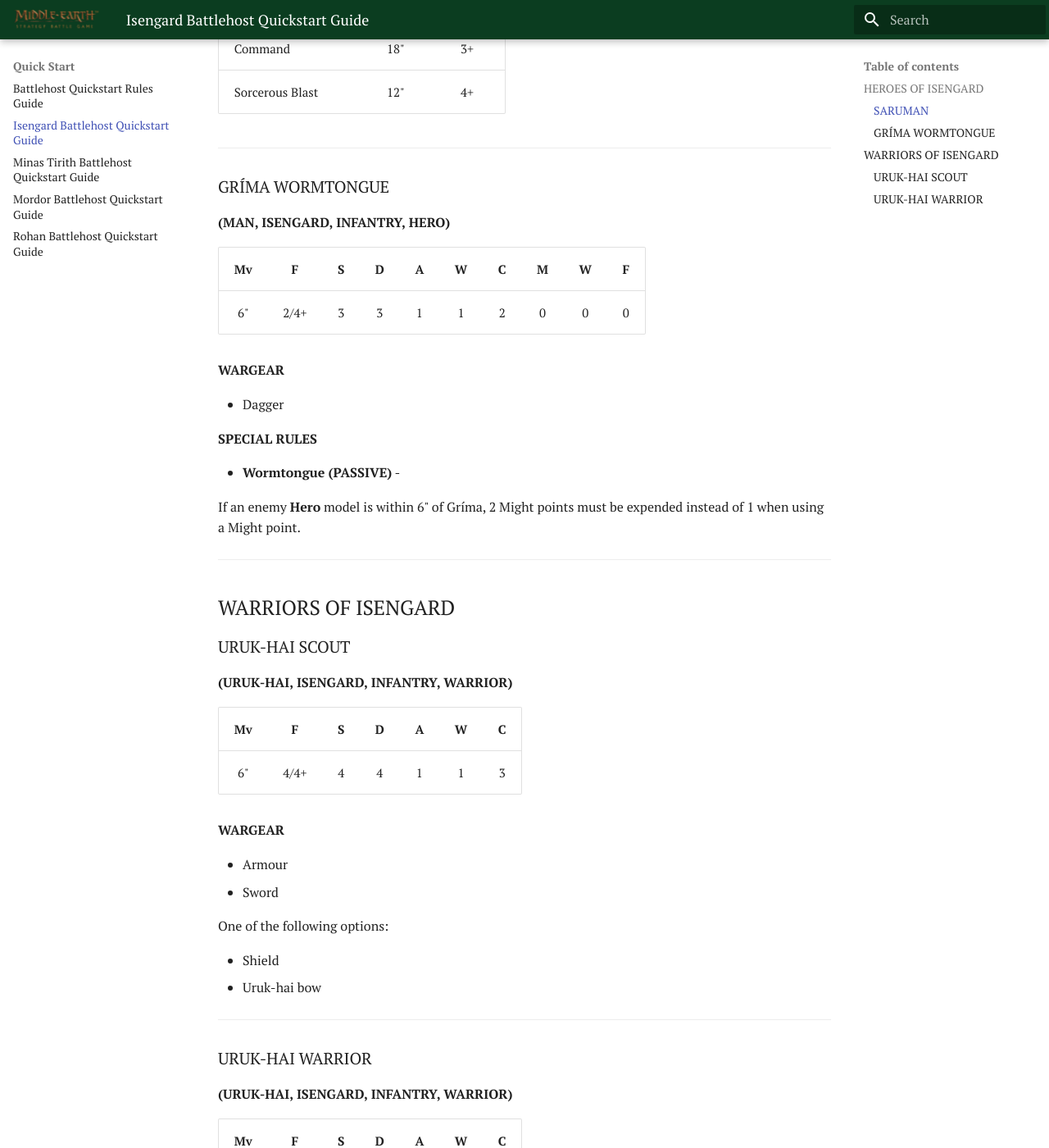
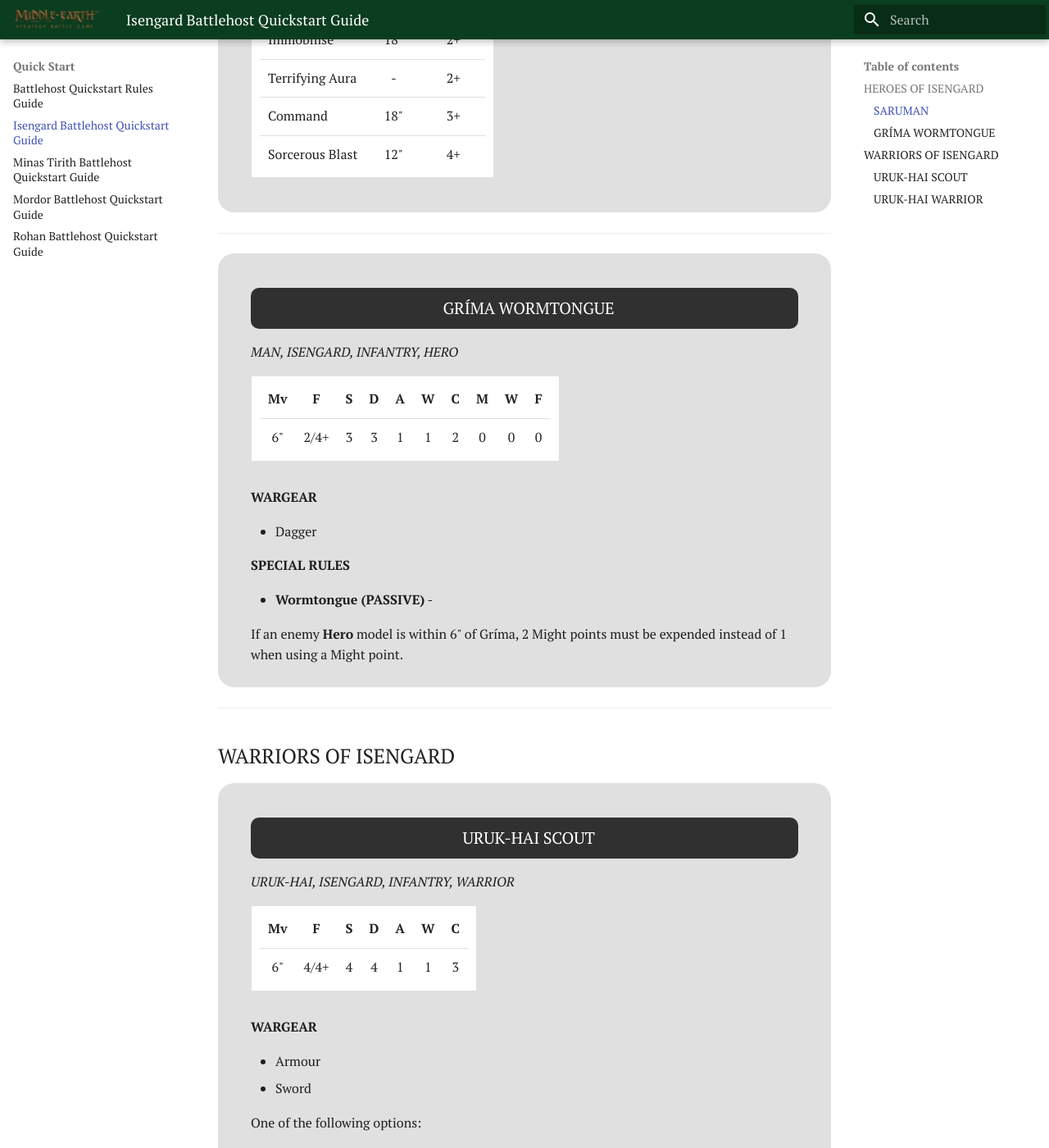
Before and after one commit to BBBase-EHeresy/PPPub, an MkDocs documentation site: the page built from docs/quick_start/isengard_battlehost_quickstart_guide.md, in a window 1280 px wide and 1400 px high, scrolled down 949 px. Shown: the whole window at 82% size. Built offline with MkDocs 1.6.1 and Material for MkDocs 9.7.7, drawn with Linux system fonts in a browser that asks for light colours; some of the changed text lies outside the part shown.

Commit message:
Quick start profiles updated

```diff
--- a/docs/quick_start/isengard_battlehost_quickstart_guide.md
+++ b/docs/quick_start/isengard_battlehost_quickstart_guide.md
@@ -1,7 +1,9 @@
 ## HEROES OF ISENGARD
 
+<div class="unitCard" markdown>
+
 ### SARUMAN
-**(WIZARD, ISENGARD, CAVALRY, HERO)**
+*WIZARD, ISENGARD, CAVALRY, HERO*
 
 | Mv  | F  | S | D | A | W | C | -|M | W | F |
 |:---:|:--:|:-:|:-:|:-:|:-:|:-:|:-:|:-:|:-:|:-:|
@@ -21,17 +23,23 @@
 
 Saruman can choose to re-roll one dice when making Casting or Resist tests.
 
-| MAGICAL POWERS | Range | Casting |
+**MAGICAL POWERS**
+
+|  | Range | Casting |
 |----------------|:-----:|:-------:|
 | Immobilise     | 18"   | 2+      |
 | Terrifying Aura| -     | 2+      |
 | Command        | 18"   | 3+      |
 | Sorcerous Blast| 12"   | 4+      |
 
+</div>
+
 ---
 
+<div class="unitCard" markdown>
+
 ### GRÍMA WORMTONGUE
-**(MAN, ISENGARD, INFANTRY, HERO)**
+*MAN, ISENGARD, INFANTRY, HERO*
 
 | Mv | F  | S | D | A | W | C | M | W | F |
 |:--:|:--:|:-:|:-:|:-:|:-:|:-:|:-:|:-:|:-:|
@@ -47,12 +55,16 @@
 
 If an enemy **Hero** model is within 6" of Gríma, 2 Might points must be expended instead of 1 when using a Might point.
 
+</div>
+
 ---
 
 ## WARRIORS OF ISENGARD
 
+<div class="unitCard" markdown>
+
 ### URUK-HAI SCOUT
-**(URUK-HAI, ISENGARD, INFANTRY, WARRIOR)**
+*URUK-HAI, ISENGARD, INFANTRY, WARRIOR*
 
 | Mv | F  | S | D | A | W | C |
 |:--:|:--:|:-:|:-:|:-:|:-:|:-:|
@@ -68,10 +80,14 @@
 * Shield
 * Uruk-hai bow
 
+</div>
+
 ---
 
+<div class="unitCard" markdown>
+
 ### URUK-HAI WARRIOR
-**(URUK-HAI, ISENGARD, INFANTRY, WARRIOR)**
+*URUK-HAI, ISENGARD, INFANTRY, WARRIOR*
 
 | Mv | F  | S | D | A | W | C |
 |:--:|:--:|:-:|:-:|:-:|:-:|:-:|
@@ -86,3 +102,5 @@
 
 * Shield
 * Pike
+
+</div>
```
Also changed, not shown: docs/quick_start/minas_tirith_battlehost_quickstart_guide.md (+23 -7 lines), docs/quick_start/mordor_battlehost_quickstart_guide.md (+18 -4 lines), docs/quick_start/rohan_battlehost_quickstart_guide.md (+17 -3 lines).
